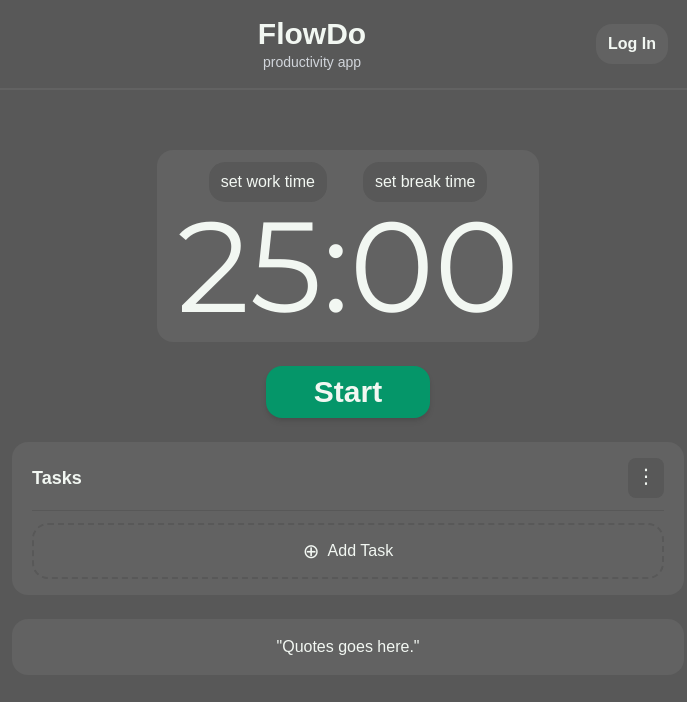
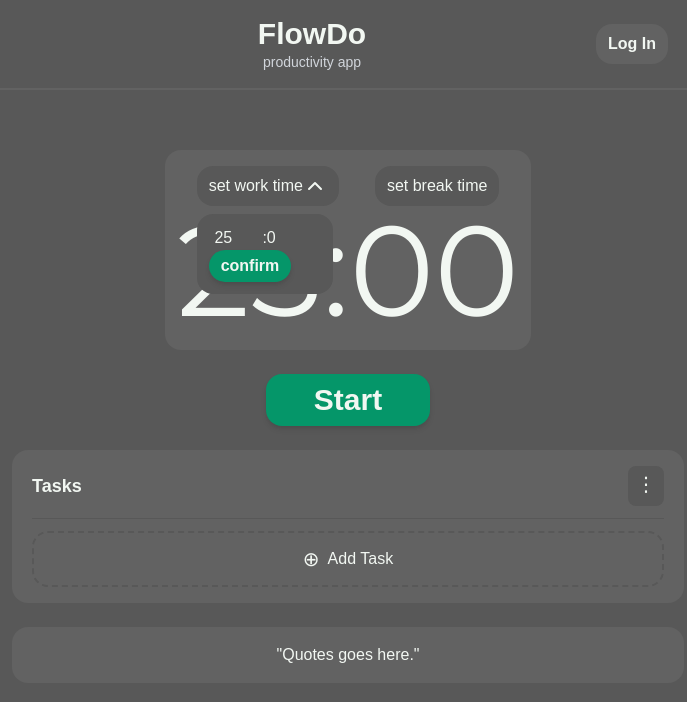
Before and after one commit to visionas9/flowdo-pomodoro, a Next.js app: page / in a window 1280 px wide. Both pictures are taken after a click on the button "set work time". Shown: the top 702 px of the page, without its empty margins (292-979 px from the left). Built offline with nearby package versions, Linux system fonts and the light colour scheme; a web font is replaced by a local one.

Commit message:
timer logic work set work time

```diff
--- a/app/components/StartButton.tsx
+++ /dev/null
@@ -1,13 +0,0 @@
-export default function StartButton() {
-  return (
-    <div className="mt-6 text-3xl flex items-center justify-center md:">
-      {/* Conditionally rendering button /  */}
-      <button
-        className="py-2 px-12 rounded-xl cursor-pointer font-bold bg-start
-        active:translate-y-1 active:shadow-none shadow-md transition-all duration-100"
-      >
-        Start
-      </button>
-    </div>
-  );
-}
--- a/app/components/Timer.tsx
+++ /dev/null
@@ -1,28 +0,0 @@
-export default function Timer() {
-  return (
-    <div
-      className="mt-15 mx-auto w-fit flex flex-col
-      items-center bg-darkdiv py-3 px-5 rounded-xl md:"
-    >
-      <div className="flex items-center justify-between gap-9 md:">
-        <button
-          className="bg-darkb py-2 px-3 rounded-xl cursor-pointer
-          hover:bg-darkb-hover transition-colors duration-200 md:"
-        >
-          set work time
-        </button>
-        <button
-          className="bg-darkb py-2 px-3 rounded-xl cursor-pointer
-          hover:bg-darkb-hover transition-colors duration-200 md:"
-        >
-          set break time
-        </button>
-      </div>
-
-      <div className="flex items-center justify-center">
-        {/*hardcoded for now */}
-        <p className="font-numbers text-9xl">25:00</p>
-      </div>
-    </div>
-  );
-}
--- /dev/null
+++ b/app/components/Timer/SetBreakTime.tsx
@@ -0,0 +1,10 @@
+export default function SetBreakTime() {
+  return (
+    <button
+      className="bg-darkb py-2 px-3 rounded-xl cursor-pointer
+          hover:bg-darkb-hover transition-colors duration-200 md:"
+    >
+      set break time
+    </button>
+  );
+}
--- /dev/null
+++ b/app/components/Timer/SetWorkTime.tsx
@@ -0,0 +1,76 @@
+"use client";
+import { useState } from "react";
+import { ChevronDown, ChevronUp } from "lucide-react";
+
+export default function SetWorkTime({
+  setTimeLeft,
+  minutes,
+  seconds,
+  setMinutes,
+  setSeconds,
+}: {
+  setTimeLeft: (value: number) => void;
+  minutes: number;
+  seconds: number;
+  setMinutes: (value: number) => void;
+  setSeconds: (value: number) => void;
+}) {
+  const [isOpen, setIsOpen] = useState(false);
+
+  function toggle() {
+    setIsOpen((prev) => !prev);
+  }
+
+  const timerSetPop = isOpen ? (
+    <div>
+      <p>time</p>
+      <button>confirm</button>
+    </div>
+  ) : (
+    "set work time"
+  );
+
+  return (
+    <div className="relative">
+      <button
+        className="flex items-center justify-center bg-darkb py-2 px-3 rounded-xl cursor-pointer
+            hover:bg-darkb-hover transition-colors duration-200 md:"
+        onClick={toggle}
+      >
+        set work time {isOpen ? <ChevronUp /> : <ChevronDown />}
+      </button>
+
+      {isOpen && (
+        <div className="absolute w-34 top-full left-0 mt-2 bg-darkb p-3 rounded-xl">
+          <div className="flex items-center justify-center">
+            <input
+              type="number"
+              placeholder="MM"
+              className="w-12"
+              value={minutes}
+              onChange={(e) => setMinutes(Number(e.target.value))}
+            />
+            <span>:</span>
+            <input
+              type="number"
+              placeholder=" SS"
+              className="w-12"
+              value={seconds}
+              onChange={(e) => setSeconds(Number(e.target.value))}
+            />
+          </div>
+          <button
+            className="py-1 px-3 rounded-xl cursor-pointer font-bold bg-start
+        active:translate-y-1 active:shadow-none shadow-md transition-all duration-100"
+            onClick={() => {
+              setTimeLeft(minutes * 60 + seconds);
+              toggle();
+            }}
+          >
+            confirm
+          </button>
+        </div>
+      )}
+    </div>
+  );
+}
--- /dev/null
+++ b/app/components/Timer/Timer.tsx
@@ -0,0 +1,75 @@
+"use client";
+import { useState, useEffect } from "react";
+import SetWorkTime from "./SetWorkTime";
+import SetBreakTime from "./SetBreakTime";
+
+export default function Timer() {
+  const [isRunning, setIsRunning] = useState(false);
+  const [minutes, setMinutes] = useState(25);
+  const [seconds, setSeconds] = useState(0);
+  const [timeLeft, setTimeLeft] = useState(1500);
+
+  useEffect(() => {
+    const countdown =
+      isRunning && timeLeft >= 0
+        ? setInterval(() => {
+            setTimeLeft((prev) => prev - 1);
+          }, 1000)
+        : "";
+
+    return () => clearInterval(countdown);
+  }, [isRunning]);
+
+  function formattedTime() {
+    const mins = Math.floor(timeLeft / 60);
+    const secs = (timeLeft % 60).toString().padStart(2, "0");
+    return `${mins}:${secs}`;
+  }
+
+  function toggleIsRuning() {
+    setIsRunning((prev) => !prev);
+  }
+
+  return (
+    <div>
+      <div
+        className="mt-15 mx-auto w-fit flex flex-col
+      items-center bg-darkdiv py-4 px-8 rounded-xl md:"
+      >
+        <div className="flex items-center justify-between gap-9 md:">
+          <SetWorkTime
+            setTimeLeft={setTimeLeft}
+            minutes={minutes}
+            seconds={seconds}
+            setMinutes={setMinutes}
+            setSeconds={setSeconds}
+          />
+          <SetBreakTime />
+        </div>
+        <div className="w-64 flex items-center justify-center">
+          <p className="font-numbers text-9xl">{formattedTime()}</p>
+        </div>
+      </div>
+
+      <div className="mt-6 text-3xl flex items-center justify-center md:">
+        {isRunning ? (
+          <button
+            className="py-2 px-12 rounded-xl cursor-pointer font-bold bg-stop
+        active:translate-y-1 active:shadow-none shadow-md transition-all duration-100"
+            onClick={() => toggleIsRuning()}
+          >
+            Stop
+          </button>
+        ) : (
+          <button
+            className="py-2 px-12 rounded-xl cursor-pointer font-bold bg-start
+        active:translate-y-1 active:shadow-none shadow-md transition-all duration-100"
+            onClick={() => toggleIsRuning()}
+          >
+            Start
+          </button>
+        )}
+      </div>
+    </div>
+  );
+}
--- a/app/page.tsx
+++ b/app/page.tsx
@@ -1,7 +1,6 @@
 import Header from "./components/header";
-import StartButton from "./components/StartButton";
 import Tasks from "./components/Tasks";
-import Timer from "./components/Timer";
+import Timer from "./components/Timer/Timer";
 import Quotes from "./components/Quotes";
 
 export default function Home() {
@@ -10,7 +9,6 @@ export default function Home() {
       <Header />
       <div className="w-[75%] mx-auto border-b-2 border-darkdiv" />
       <Timer />
-      <StartButton />
       <Tasks />
       <Quotes />
     </div>
```
